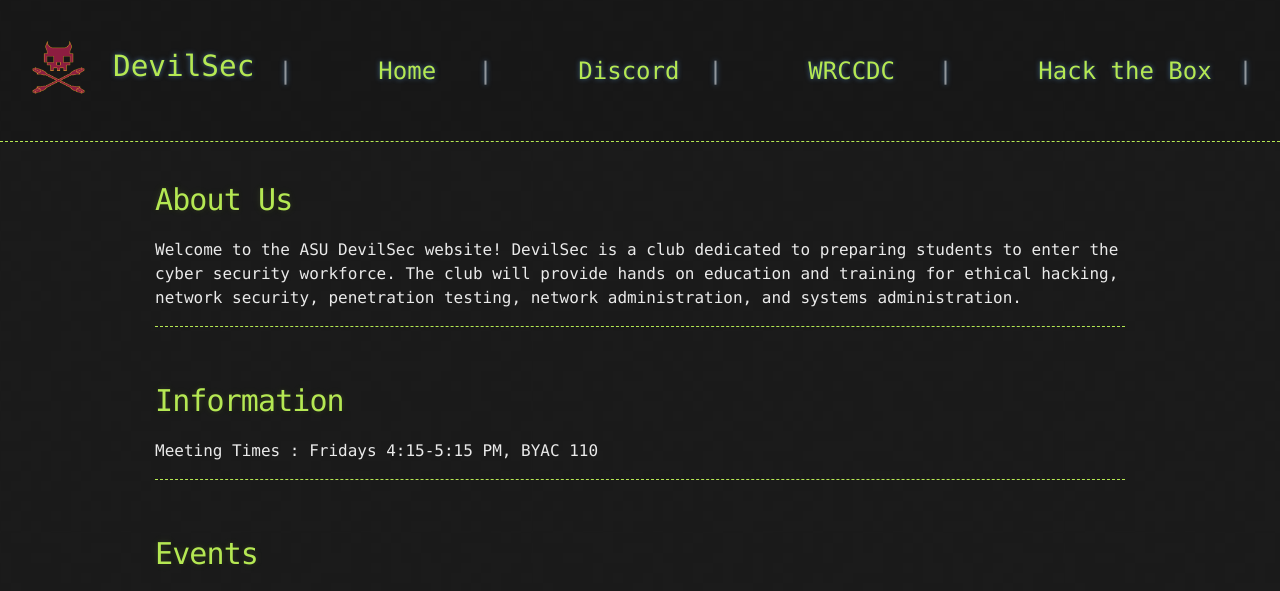
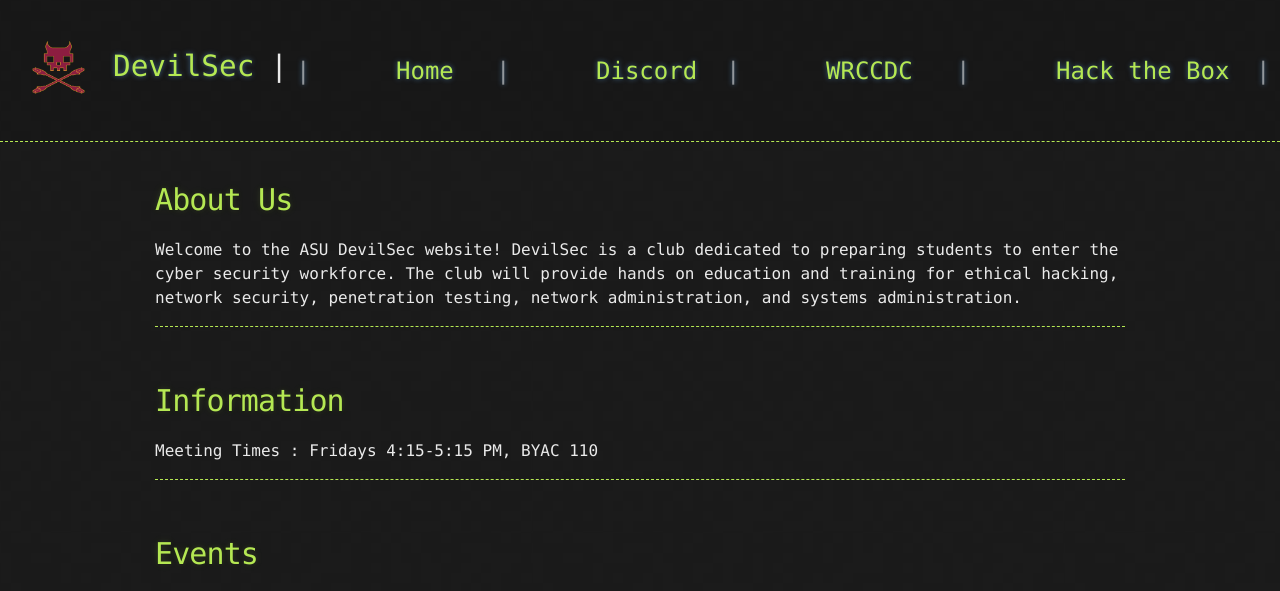
Before and after one commit to devilsec/devilsec.github.io, a Jekyll site: the page built from index.md, in a window 1280 px wide. Shown: the top 591 px of the page. Built offline with Jekyll 4.4.1, drawn with Linux system fonts in a browser that asks for light colours; our own code applies the rules of GitHub Pages for plain Markdown files.

Commit message:
Update default.html

```diff
--- a/_layouts/default.html
+++ b/_layouts/default.html
@@ -31,6 +31,7 @@
           </button>
           <div class="collapse navbar-collapse" id="navbarNavAltMarkup">
             <div class="navbar-nav">
+              <span style="color: #8080803; font-size: 22pt">|</span>
               <a class="nav-item nav-link" style="width: 100px; color: #8080803; font-size: 18pt">|</a>
               <a class="nav-item nav-link" href="{{ site.devilsec.url }}" style="width: 100px; color: #b5e853; font-size: 18pt">Home </a>
               <a class="nav-item nav-link" style="width: 100px; color: #8080803; font-size: 18pt">|</a>
```
